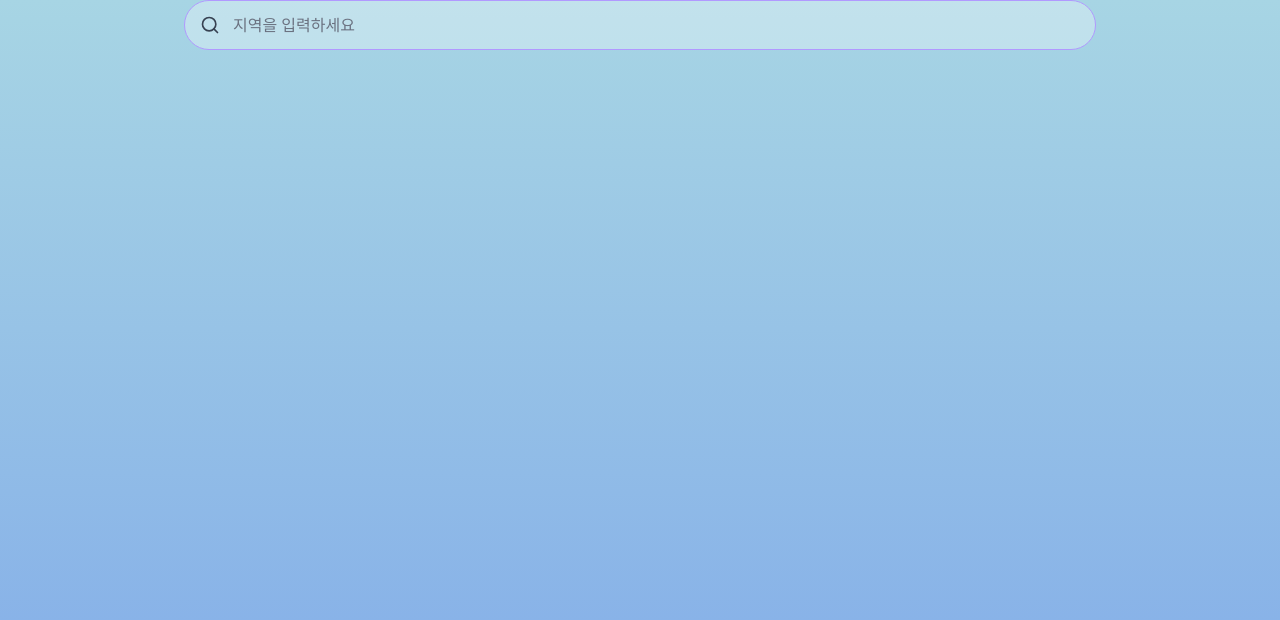
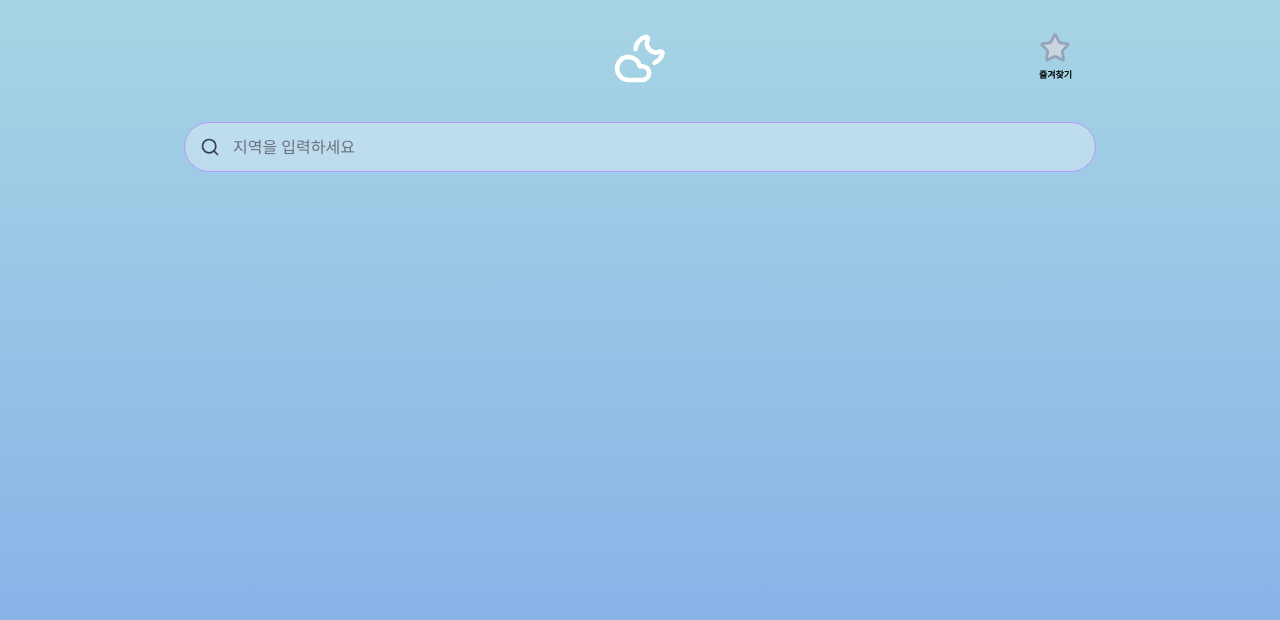
Before and after one commit to ji006/weather-app, a React (Vite) app: page / in a window 1280 px wide. Shown: the top 620 px of the page. Built offline with nearby package versions, Linux system fonts and the light colour scheme.

Commit message:
add header

```diff
--- a/src/pages/home/ui/HomePage.tsx
+++ b/src/pages/home/ui/HomePage.tsx
@@ -1,11 +1,15 @@
 // src/pages/home/ui/HomePage.tsx
-import { SearchInput } from '../../../features/search-location/ui/SearchInput';
+import { SearchInput } from "../../../features/search-location/ui/SearchInput";
+import { Header } from "../../../widgets/header/ui/Header";
 
 export const HomePage = () => {
   return (
     // 배경 그라데이션 (이미지 느낌)
     <div className="min-h-screen w-full bg-gradient-to-b from-[#A7D5E4] to-[#80A9E9]">
+      <Header />
+      <section className="w-full mt-2">
         <SearchInput />
+      </section>
     </div>
   );
 };
--- /dev/null
+++ b/src/widgets/header/ui/Header.tsx
@@ -0,0 +1,18 @@
+import { Star, CloudMoon } from "lucide-react";
+
+export const Header = () => {
+  return (
+    <div className="relative mx-auto flex w-full max-w-[912px] items-center justify-between px-6 py-8">
+      <div className="" />
+      <div className="absolute left-1/2 top-1/2 -translate-x-1/2 -translate-y-1/2 cursor-pointer">
+        <CloudMoon className="h-[55px] w-[55px] text-white" />
+      </div>
+      <div className="flex flex-col items-end">
+        <div className="flex cursor-pointer flex-col items-center">
+          <Star className="h-8 w-8 fill-slate-300 text-slate-400" />
+          <span className="mt-1 text-[9px] font-bold text-black">즐겨찾기</span>
+        </div>
+      </div>
+    </div>
+  );
+};
```
